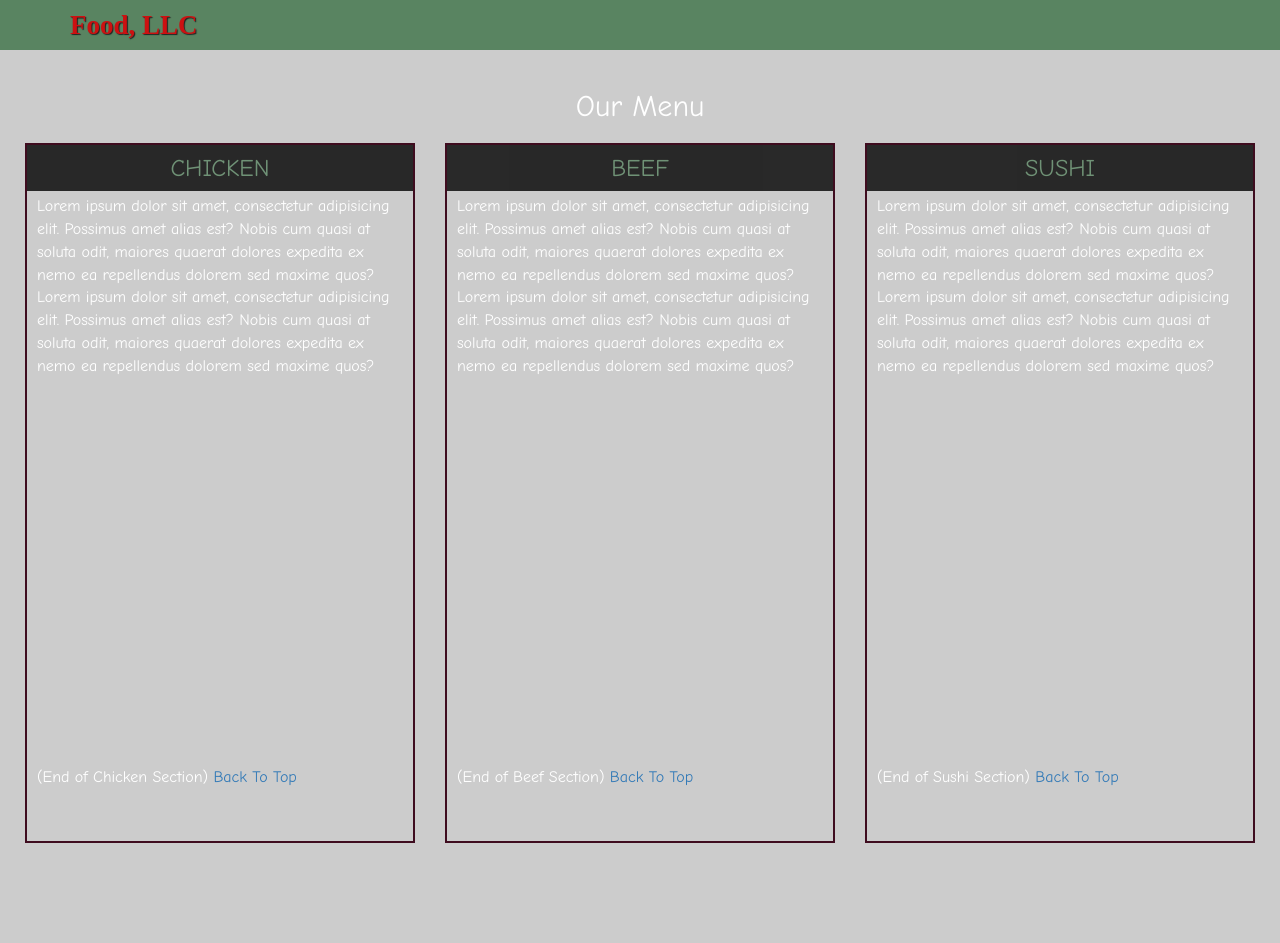
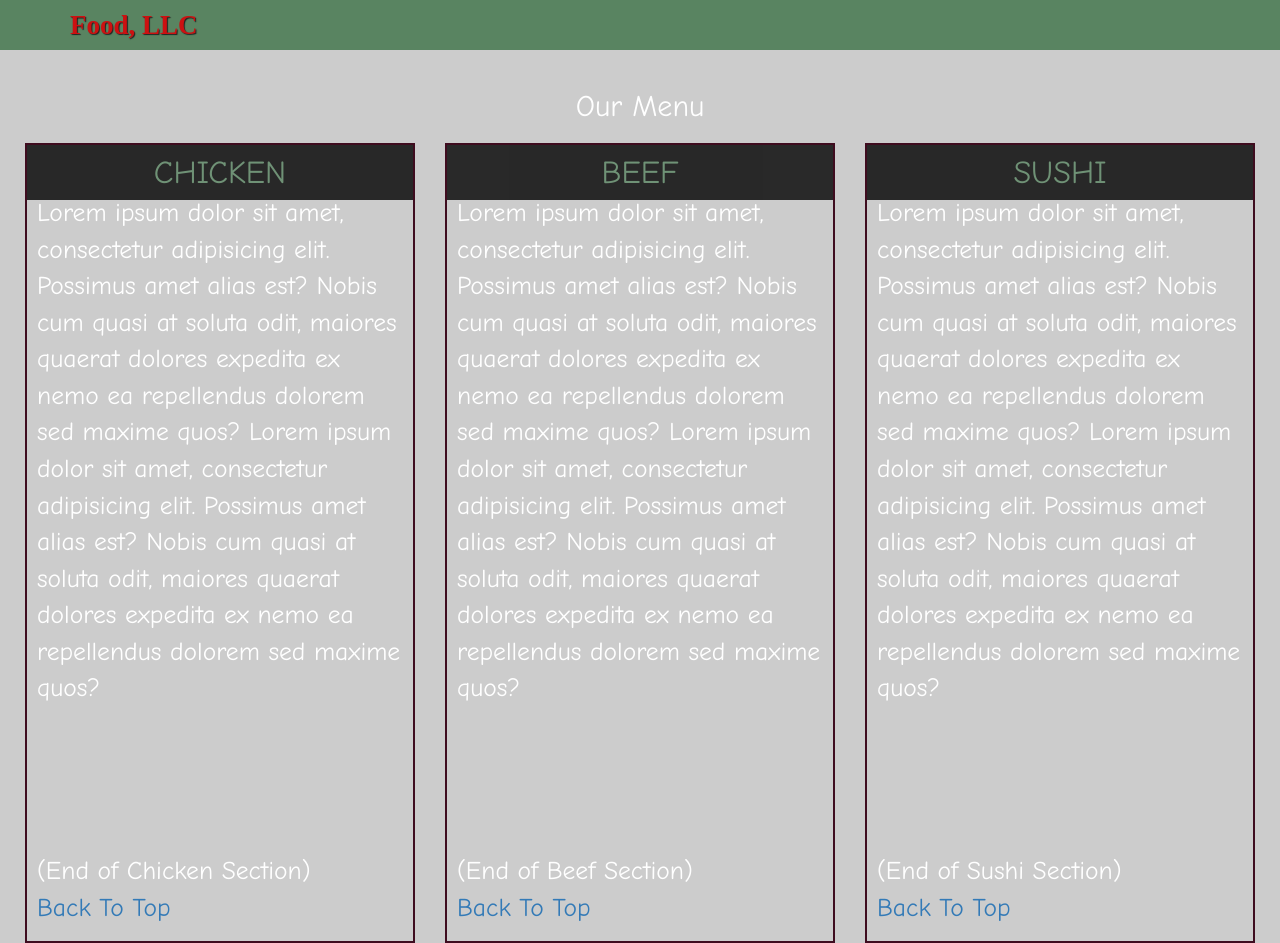
Before and after one commit to arazok/courseraTest, a plain HTML site: page module3/index.html in a window 1280 px wide. Before the commit the page ends 868 px from the top, so only its background shows below. Drawn offline with Linux system fonts and the light colour scheme.

Commit message:
small mods for  module3

```diff
--- a/module3/css/styles.css
+++ b/module3/css/styles.css
@@ -71,7 +71,7 @@ body {
 }
 
 #chicken-tile, #beef-tile, #sushi-tile {
-  height: 700px;
+  height: 800px;
   width: 100%;
   margin-bottom: 15px;
   margin-top: 10px;
@@ -85,18 +85,20 @@ body {
 }
 
 #chicken-tile section, #beef-tile section, #sushi-tile section {
+  font-size: 2.0vw;
+}
+
+#chicken-tile section h3, #beef-tile section h3, #sushi-tile section h3 {
   position: absolute;
+  padding: 10px;
   top: 0;
   right: 0;
   width: 100%;
+  margin: 0px;
   text-align: center;
-  font-size: 1.6em;
+  font-size: 2.5vw;
   text-transform: uppercase;
   background-color: #000;
   color: #598461;
   opacity: .8;
 }
-
-#chicken-tile section h3, #beef-tile section h3, #sushi-tile section h3 {
-	margin: 10px;
-}
--- a/module3/index.html
+++ b/module3/index.html
@@ -60,30 +60,38 @@
      <div id="home-tiles" class="row">
        <div class="col-md-4 col-sm-6 col-xs-12">
 		    <div id="chicken-tile">
-         	   <a href="#chicken-tile"><section><h3 class="text-center">Chicken</h3></section></a>
+			   <section>
+         	   <a href="#chicken-tile"><h3 class="text-center">Chicken</h3></a>
 	 	       Lorem ipsum dolor sit amet, consectetur adipisicing elit. Possimus amet alias est? Nobis cum quasi at                   soluta odit, maiores quaerat dolores expedita ex nemo ea repellendus dolorem sed maxime quos?
 	 	       Lorem ipsum dolor sit amet, consectetur adipisicing elit. Possimus amet alias est? Nobis cum quasi at                   soluta odit, maiores quaerat dolores expedita ex nemo ea repellendus dolorem sed maxime quos?
-			   <br><br><br><br><br><br><br><br><br><br><br><br><br><br><br><br><br><br>
-			   (End of Chicken Section)
+			   <br><br><br><br><br>
+			   (End of Chicken Section)<br>
 			   <a href="#top">Back To Top</a>
+			   </section>
 		    </div>
        </div>
        <div class="col-md-4 col-sm-6 col-xs-12">
 			<div id="beef-tile">
-			   <a href="#beef-tile"><section><h3 class="text-center">Beef</h3></section></a>
+			   <section>
+			   <a href="#beef-tile"><h3 class="text-center">Beef</h3></a>
 			   Lorem ipsum dolor sit amet, consectetur adipisicing elit. Possimus amet alias est? Nobis cum quasi at                   soluta odit, maiores quaerat dolores expedita ex nemo ea repellendus dolorem sed maxime quos?
  	 	       Lorem ipsum dolor sit amet, consectetur adipisicing elit. Possimus amet alias est? Nobis cum quasi at                   soluta odit, maiores quaerat dolores expedita ex nemo ea repellendus dolorem sed maxime quos?
-			   <br><br><br><br><br><br><br><br><br><br><br><br><br><br><br><br><br><br>
-			   (End of Beef Section) <a href="#top">Back To Top</a>
+			   <br><br><br><br><br>
+			   (End of Beef Section)<br>
+			   <a href="#top">Back To Top</a>
+		   	   </section>
 			</div>
        </div>
        <div class="col-md-4 col-sm-12 col-xs-12">
 		    <div id="sushi-tile">
-               <a href="#sushi-tile"><section><h3 class="text-center">Sushi</h3></section></a>
+			   <section>
+               <a href="#sushi-tile"><h3 class="text-center">Sushi</h3></a>
  	           Lorem ipsum dolor sit amet, consectetur adipisicing elit. Possimus amet alias est? Nobis cum quasi at                   soluta odit, maiores quaerat dolores expedita ex nemo ea repellendus dolorem sed maxime quos?
  	           Lorem ipsum dolor sit amet, consectetur adipisicing elit. Possimus amet alias est? Nobis cum quasi at                   soluta odit, maiores quaerat dolores expedita ex nemo ea repellendus dolorem sed maxime quos?
-			   <br><br><br><br><br><br><br><br><br><br><br><br><br><br><br><br><br><br>
-			   (End of Sushi Section) <a href="#top">Back To Top</a>
+			   <br><br><br><br><br>
+			   (End of Sushi Section)<br>
+			   <a href="#top">Back To Top</a>
+			   </section>
 	 		</div>
        </div>
      </div> <!-- #home-tiles-->
```
